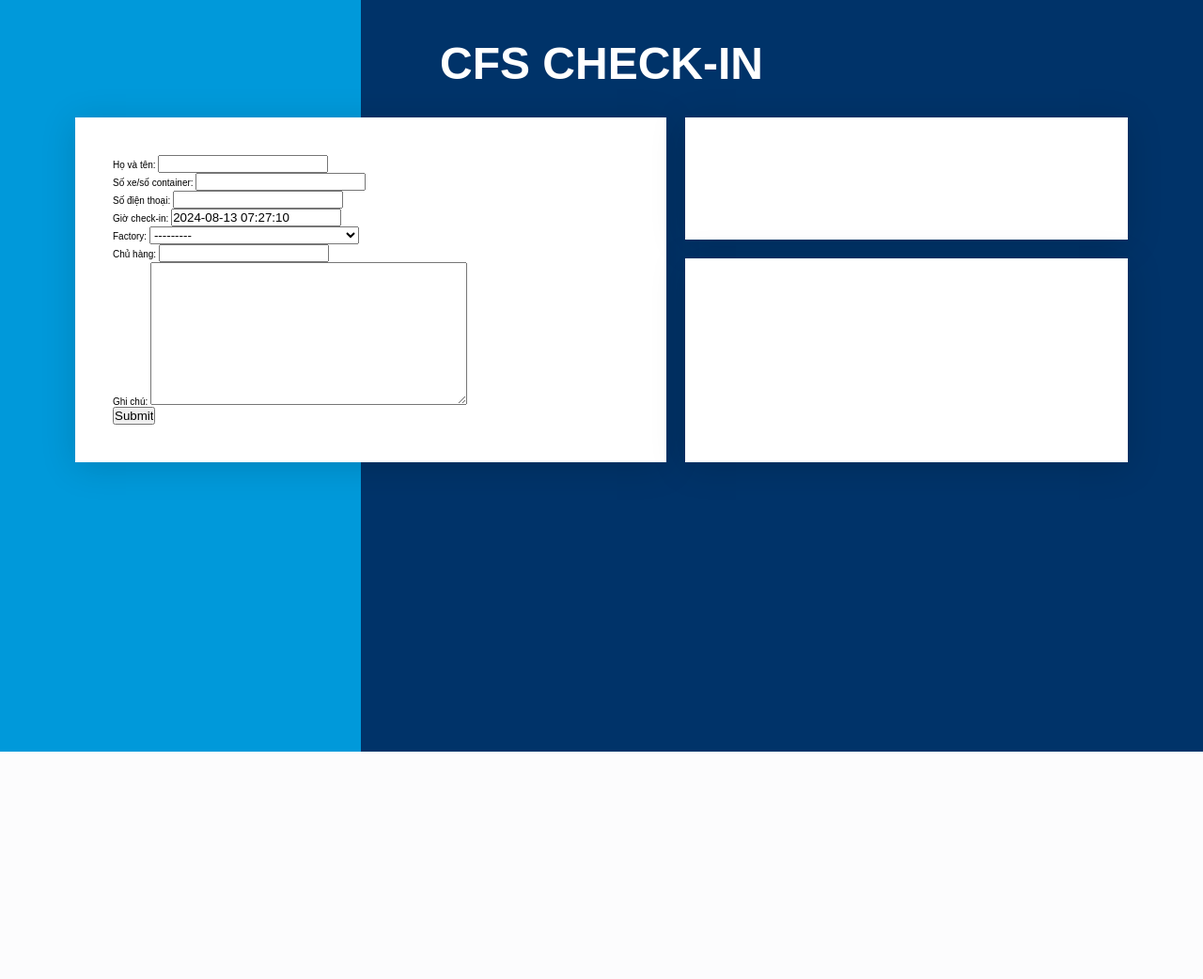
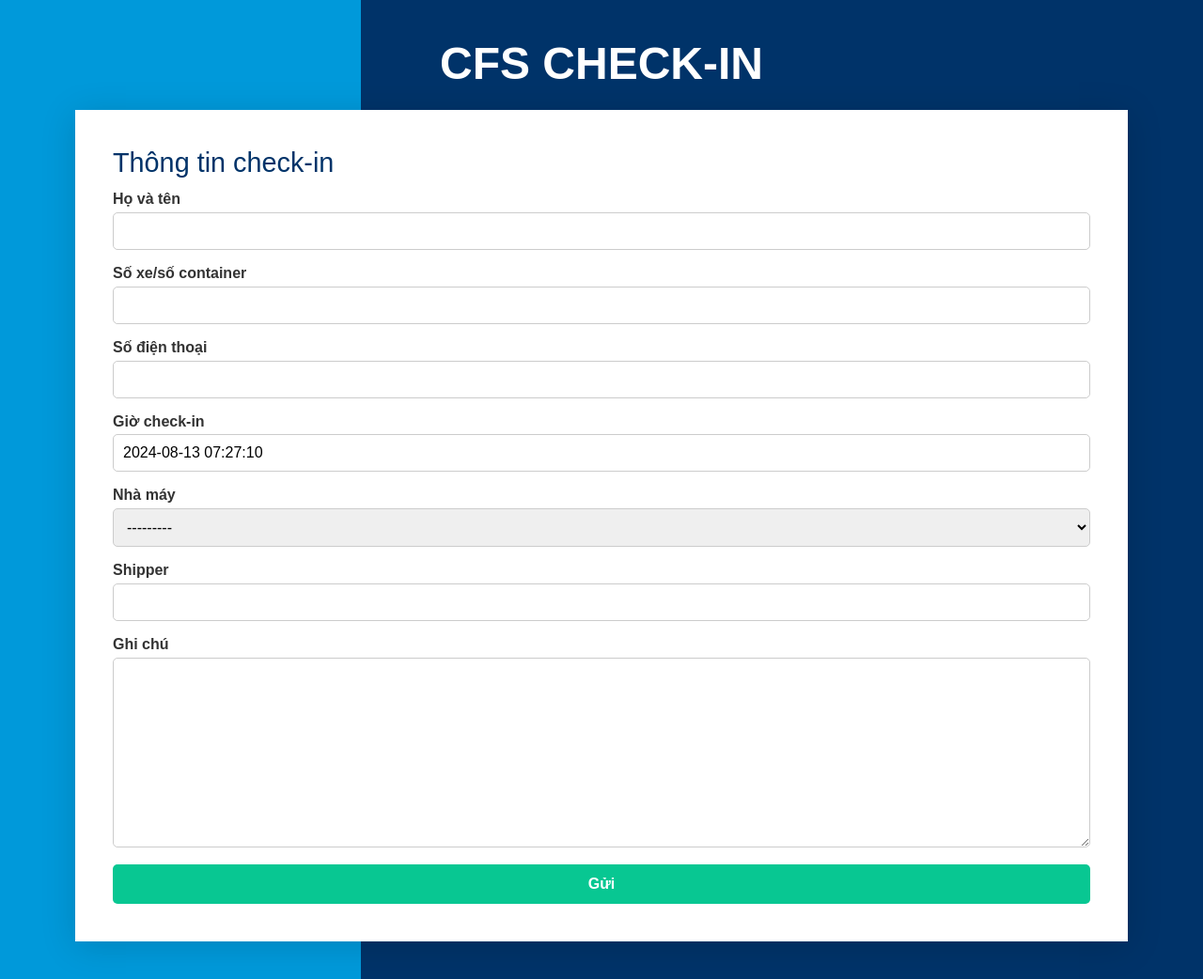
Before and after one commit to vanhungsi/KNCFS-CHECKIN, a Django app: page /checkin/create/ in a window 1280 px wide. Shown: the whole page at 94% size. Before the commit the page ends 800 px from the top, so only its background shows below. Run offline with Django 5.2, Linux system fonts and the light colour scheme; data comes from the database, SQL or seed files in the repository; both versions use the stored data as it was after the commit.

Commit message:
complete checkin view, update, delete

```diff
--- a/checkin/forms.py
+++ b/checkin/forms.py
@@ -1,11 +1,13 @@
 from django.forms import ModelForm
+from django import forms
 from .models import Checkin
 
+
 class CheckinForm(ModelForm):
-    # def __init__(self, *args, **kwargs):
-    #     super(Checkin1Form, self).__init__(*args, **kwargs)
-    #     for visible in self.visible_fields():
-    #         visible.field.widget['class'] = 'form-control'
+    def __init__(self, *args, **kwargs):
+        super(CheckinForm, self).__init__(*args, **kwargs)
+        for visible in self.visible_fields():
+            visible.field.widget.attrs['class'] = 'form-control'
 
     class Meta:
         model = Checkin
--- a/checkin/models.py
+++ b/checkin/models.py
@@ -9,12 +9,12 @@ class Checkin(models.Model):
     phone_number = models.CharField("Số điện thoại", max_length=32)
     checkin_time = models.DateTimeField("Giờ check-in", default=timezone.now)
     factory = models.ForeignKey(Factory, blank=True, null=True, on_delete=models.CASCADE)
-    shipper = models.CharField("Chủ hàng", max_length=100, blank=True, null=True)
+    shipper = models.CharField("Shipper", max_length=100, blank=True, null=True)
     remark = models.TextField("Ghi chú", max_length=1024, blank=True, null=True)
 
     def __str__(self):
         factory_code = self.factory.factory_code
-        return f"{self.truck_number} - {factory_code} - {self.checkin_time1.strftime('%Y-%m-%d %H:%M:%S')}"
+        return f"{self.truck_number} - {factory_code} - {self.checkin_time.strftime('%Y-%m-%d %H:%M:%S')}"
 
     def clean(self):
         from django.core.exceptions import ValidationError
--- a/checkin/templates/checkin-create.html
+++ b/checkin/templates/checkin-create.html
@@ -1,54 +1,77 @@
-{% extends 'base.html' %} {% block title %}
+{% load static %}
+<!DOCTYPE html>
+<html lang="en">
+	<head>
+		<meta charset="UTF-8" />
+		<meta content="IE=edge" http-equiv="X-UA-Compatible" />
+		<meta name="viewport" content="width=device-width, initial-scale=1.0" />
 		<title>CFS1 CHECK-IN</title>
-{% endblock title %} {% block content %}
-
+		<link rel="stylesheet" href="{% static 'css/styles.css' %}" />
+	</head>
+	<body>
+		<div class="bg-create">
 			<div class="checkinForm">
 				<div class="title">
 					<h2>CFS CHECK-IN</h2>
 				</div>
 				<div class="box">
+					<!-- Form -->
 					<div class="checkin form">
+						<h3>Thông tin check-in</h3>
 						<form method="post" action="">
 							{% csrf_token %}
 							<div class="form-group">
-                    {{ form.driver_name.label_tag }}
+								<label for="{{ form.driver_name.id_for_label }}"
+									>{{ form.driver_name.label }}</label
+								>
 								{{ form.driver_name }}
 							</div>
 							<div class="form-group">
-                    {{ form.truck_number.label_tag }}
+								<label
+									for="{{ form.truck_number.id_for_label }}"
+									>{{ form.truck_number.label }}</label
+								>
 								{{ form.truck_number }}
 							</div>
 							<div class="form-group">
-                    {{ form.phone_number.label_tag }}
+								<label
+									for="{{ form.phone_number.id_for_label }}"
+									>{{ form.phone_number.label }}</label
+								>
 								{{ form.phone_number }}
 							</div>
 							<div class="form-group">
-                    {{ form.checkin_time.label_tag }}
+								<label
+									for="{{ form.checkin_time.id_for_label }}"
+									>{{ form.checkin_time.label }}</label
+								>
 								{{ form.checkin_time }}
 							</div>
 							<div class="form-group">
-                    {{ form.factory.label_tag }}
+								<label for="{{ form.factory.id_for_label }}"
+									>Nhà máy</label
+								>
 								{{ form.factory }}
 							</div>
 							<div class="form-group">
-                    {{ form.shipper.label_tag }}
+								<label for="{{ form.shipper.id_for_label }}"
+									>{{ form.shipper.label }}</label
+								>
 								{{ form.shipper }}
 							</div>
 							<div class="form-group">
-                    {{ form.remark.label_tag }}
+								<label for="{{ form.remark.id_for_label }}"
+									>{{ form.remark.label }}</label
+								>
 								{{ form.remark }}
 							</div>
-                <input type="submit" value="Submit">
+							<button type="submit" class="submit-btn">
+								Gửi
+							</button>
 						</form>
-		</div>
-		<div class="checkin info">
-
-        </div>
-
-        <div class="checkin process">
-
 					</div>
 				</div>
 			</div>
-
-{% endblock content %}
+		</div>
+	</body>
+</html>
--- a/checkin/urls.py
+++ b/checkin/urls.py
@@ -5,5 +5,7 @@ app_name = 'checkin'
 
 urlpatterns = [
     path("create/", views.CheckinCreateView.as_view(), name="checkin-create"),
-
+    path("view/", views.CheckinListView.as_view(), name="checkin-view"),
+    path("update/<int:pk>/", views.CheckinUpdate.as_view(), name="checkin-update"),
+    path("delete/<int:pk>/", views.CheckinDelete.as_view(), name='checkin-delete'),
 ]
--- a/checkin/views.py
+++ b/checkin/views.py
@@ -1,10 +1,12 @@
 # from django.shortcuts import render
+from django.utils import timezone
 from .models import Checkin
 from django.views import generic
 from .forms import CheckinForm
 from django.contrib.messages.views import SuccessMessageMixin
 from django.urls import reverse_lazy
 # from django.http import HttpResponseRedirect, Http404
+from django.contrib.auth.mixins import LoginRequiredMixin, PermissionRequiredMixin
 
 
 # Create your views here.
@@ -16,3 +18,25 @@ class CheckinCreateView(generic.CreateView, SuccessMessageMixin):
     template_name = 'checkin-create.html'
     success_message = 'Cảm ơn bạn đã check-in thành công!'
     success_url = reverse_lazy('checkin:checkin-create')
+
+
+class CheckinListView(generic.ListView, LoginRequiredMixin):
+    model = Checkin
+    template_name ='checkin-view.html'
+    paginate_by = 50
+    ordering = ['-checkin_time']
+
+
+class CheckinUpdate(generic.UpdateView, LoginRequiredMixin):
+    model = Checkin
+    template_name = 'checkin-update.html'
+    form_class = CheckinForm
+    success_message = "Updated successfully!"
+    success_url = reverse_lazy('checkin:checkin-view')
+
+
+class CheckinDelete(generic.DeleteView, LoginRequiredMixin):
+    model = Checkin
+    template_name = 'checkin-delete.html'
+    success_message = 'Deleted Successfully!'
+    success_url = reverse_lazy('checkin:checkin-view')
--- a/factory/models.py
+++ b/factory/models.py
@@ -2,7 +2,7 @@ from django.db import models
 
 class Factory(models.Model):
     factory_code = models.CharField(max_length=10, null=True, blank=True)
-    factory_name = models.CharField(max_length=256)
+    factory_name = models.CharField("Tên nhà máy",max_length=256)
 
 
     def __str__(self):
--- a/static/css/styles.css
+++ b/static/css/styles.css
@@ -5,7 +5,7 @@
     font-family: Arial, Helvetica, sans-serif;
 }
 
-body {
+.bg-create {
     background: linear-gradient(90deg, #0099DA 0%, #0099DA 30%, #003369 30%, #003369 100%);
     font-size: 62.5%;
 }
@@ -13,7 +13,7 @@ body {
 .checkinForm {
     position: relative;
     width: 100%;
-    padding: 40px 80px;
+    padding: 4em 8em;
 
 }
 
@@ -25,17 +25,7 @@ body {
     color: #FFF;
 }
 
-.form {
-    grid-area: form;
-}
 
-.info {
-    grid-area: info;
-}
-
-.process {
-    grid-area: process;
-}
 .checkin {
     padding: 40px;
     background: #fff;
@@ -44,12 +34,62 @@ body {
 
 .box {
     position: relative;
-    display: grid;
-    grid-template-columns: 2fr 1.5fr;
-    grid-template-rows: 3fr 5fr;
-    grid-template-areas:
-     "form info"
-     "form process";
-     grid-gap: 20px;
-     margin-top: 30px;
+    margin-top: 1.4rem;
+
 }
+
+.checkin h3 {
+    color: #003369;
+    font-weight: 500;
+    font-size: 1.8rem;
+    margin-bottom: 0.8rem;
+}
+
+
+/* Style for each form group */
+.form-group {
+    margin-bottom: 1rem;
+}
+
+/* Style for labels */
+.form-group label {
+    display: block;
+    margin-bottom: 0.3rem;
+    font-weight: bold;
+    color: #333;
+    font-size: 1rem;
+}
+
+/* Style for input fields */
+.form-group input,
+.form-group select,
+.form-group textarea {
+    width: 100%;
+    padding: 10px;
+    font-size: 16px;
+    border: 1px solid #ccc;
+    border-radius: 5px;
+    box-sizing: border-box;
+}
+
+/* Style for the submit button */
+.submit-btn {
+    width: 100%;
+    padding: 12px;
+    font-size: 16px;
+    font-weight: bold;
+    color: #fff;
+    background-color: #08c792;
+    border: none;
+    border-radius: 5px;
+    cursor: pointer;
+    transition: background-color 0.3s ease;
+}
+
+.container {
+    background: #fff;
+}
+
+.bg-view {
+    background-color: #FFF;
+}
--- a/templates/base.html
+++ b/templates/base.html
@@ -1,22 +1,87 @@
 {% load static %}
 <!DOCTYPE html>
 <html lang="en">
+	<head>
+		<meta charset="UTF-8" />
+		<meta content="IE=edge" http-equiv="X-UA-Compatible" />
+		<meta name="viewport" content="width=device-width, initial-scale=1.0" />
+		{% block title %} {% endblock title %}
 
-<head>
-    <meta charset="UTF-8">
-    <meta content="IE=edge" http-equiv="X-UA-Compatible">
-    <meta name="viewport" content="width=device-width, initial-scale=1.0">
-<!--    {% block title %}-->
+		<link rel="stylesheet" href="{% static 'css/styles.css' %}" />
 
-<!--    {% endblock title %}-->
+		<!--    Bootstrap 5 CSS CDN Link  -->
+		<link
+			href="https://cdn.jsdelivr.net/npm/bootstrap@5.3.3/dist/css/bootstrap.min.css"
+			rel="stylesheet"
+			integrity="sha384-QWTKZyjpPEjISv5WaRU9OFeRpok6YctnYmDr5pNlyT2bRjXh0JMhjY6hW+ALEwIH"
+			crossorigin="anonymous"
+		/>
 
-    <title>ALAAA</title>
-    <link rel="stylesheet" href="{% static 'css/styles.css' %}"/>
-</head>
-<body>
-{% block content %}
+		<link
+			rel="stylesheet"
+			href="https://cdn.jsdelivr.net/npm/bootstrap-icons@1.11.3/font/bootstrap-icons.min.css"
+		/>
 
-{% endblock content %}
+		<!--    Fontawesome  CDN Link  -->
+		<script
+			src="https://kit.fontawesome.com/aee144d1ba.js"
+			crossorigin="anonymous"
+		></script>
+		<link
+			href="{% static 'images/location.png' %}"
+			rel="icon"
+			type="image/png"
+		/>
+	</head>
+	<body>
+		<nav
+			class="navbar navbar-expand px-3 border-bottom bg-custom"
+			style="position: sticky; top: 0; z-index: 1000"
+		>
+			<div class="sidebar-logo">
+				<img
+					src="{% static 'images/logo-KNCFSMS.png' %}"
+					width="180"
+				/>
+			</div>
 
-</body>
+			<button
+				class="btn px-45"
+				id="sidebar-toggle"
+				type="button"
+				style="stroke: white"
+			>
+				<span class="navbar-toggler-icon">
+					<i
+						class="fas fa-bars"
+						style="color: #fff; font-size: 28px"
+					></i>
+				</span>
+			</button>
+
+			<div class="navbar-collapse navbar">
+				<ul class="navbar-nav">
+					<li class="nav-item dropdown">
+						<a
+							href="#"
+							data-bs-toggle="dropdown"
+							class="nav-icon pe-md-0"
+						>
+							<button type="button" class="btn btn-success">
+								{{ request.user }}
+							</button>
+						</a>
+						<div class="dropdown-menu dropdown-menu-end">
+							<a
+								href="#"
+								class="dropdown-item"
+								>Logout</a
+							>
+						</div>
+					</li>
+				</ul>
+			</div>
+		</nav>
+		{% block content %} {% endblock content %}
+	</body>
 </html>
```
Also changed, not shown: checkin/templates/checkin-delete.html (added, +16 -0 lines), checkin/templates/checkin-update.html (added, +17 -0 lines), checkin/templates/checkin-view.html (added, +64 -0 lines), templates/form.html (added, +28 -0 lines), db.sqlite3, static/images/location.png (added), static/images/logo-KNCFSMS.png (added). Lines whose indentation alone changed are shown as unchanged.
